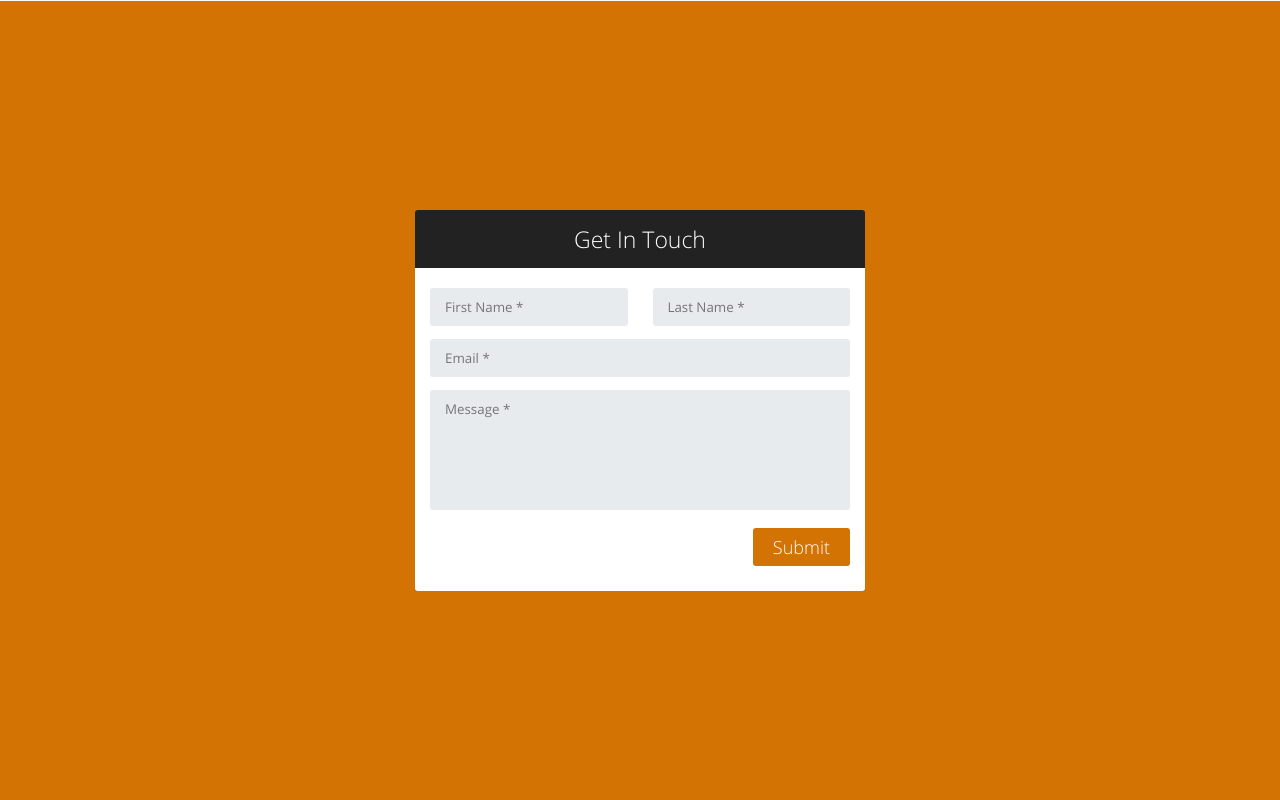
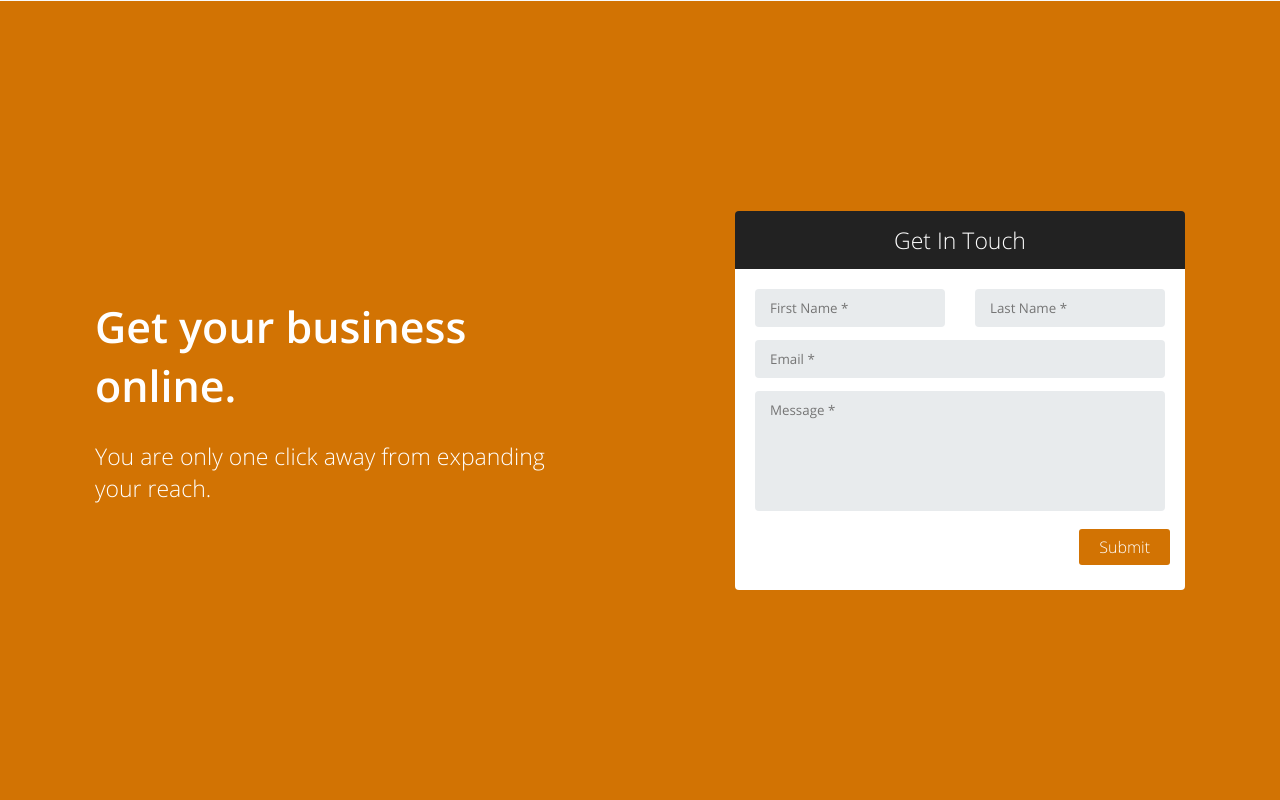
Before and after one commit to kenneth27dunne/github4nubs2, a PHP site: page / in a window 1280 px wide. Shown: the part 2493-3293 px from the top of the page. Run offline with PHP 8.4, Linux system fonts and the light colour scheme; some libraries are stand-ins or nearby versions.

Commit message:
finished get in  touch section on homepage

```diff
--- a/index.php
+++ b/index.php
@@ -101,6 +101,12 @@
 
 		<!--- Quote Area--->
 		<div class="request-quote-container">
+
+			<div class="quote_hero_text">
+				<h1>Get your business online.</h1>
+				<h3>You are only one click away from expanding your reach.</h3>
+			</div>
+
 			<div class="hompage-contact-form">
 					<div class="contact-form-heading">
 						<h2>Get In Touch</h2>
--- a/styles/_homepage.sass
+++ b/styles/_homepage.sass
@@ -246,11 +246,26 @@
   -webkit-justify-content: space-around
   justify-content: space-around
   background-color: $accent
+  .quote_hero_text
+    color: #fff
+    max-width: 450px
+    text-align: left
+    h1
+      font:
+        family: "OpenSans-SemiBold"
+        size: 43px
+      margin-bottom: 25px
+    h3
+      font:
+        family: "OpenSans-Light"
+        weight: 100
+        size: 23px
+
   .hompage-contact-form
     padding: 0
     max-width: 450px
     .contact-form-heading
-      border-radius: 3px 3px 0px 0px
+      border-radius: 4px 4px 0px 0px
       background-color: #222
       width: 100%
       text-align: center
@@ -268,12 +283,12 @@
       padding: 20px 0
       margin: 0
       background-color: #fff
-      border-radius: 0px 0px 3px 3px
+      border-radius: 0px 0px 4px 4px
       width: 100%
       input[type="text"], input[type="email"], textarea
         padding: 10px 15px
-        margin: 0 15px
-        border-radius: 3px
+        margin: 0 20px
+        border-radius: 4px
         border: none
         background-color: #e8ebed
         resize: none
@@ -292,7 +307,7 @@
           border-radius: 3px
           font:
             family: "OpenSans-Light"
-            size: 18px
+            size: 16px
       .email_input_holder
         display: -webkit-flex
         display: flex
--- a/styles/style.css
+++ b/styles/style.css
@@ -322,11 +322,23 @@ a {
   -webkit-justify-content: space-around;
   justify-content: space-around;
   background-color: #d27303; }
+  .request-quote-container .quote_hero_text {
+    color: #fff;
+    max-width: 450px;
+    text-align: left; }
+    .request-quote-container .quote_hero_text h1 {
+      font-family: "OpenSans-SemiBold";
+      font-size: 43px;
+      margin-bottom: 25px; }
+    .request-quote-container .quote_hero_text h3 {
+      font-family: "OpenSans-Light";
+      font-weight: 100;
+      font-size: 23px; }
   .request-quote-container .hompage-contact-form {
     padding: 0;
     max-width: 450px; }
     .request-quote-container .hompage-contact-form .contact-form-heading {
-      border-radius: 3px 3px 0px 0px;
+      border-radius: 4px 4px 0px 0px;
       background-color: #222;
       width: 100%;
       text-align: center;
@@ -343,12 +355,12 @@ a {
       padding: 20px 0;
       margin: 0;
       background-color: #fff;
-      border-radius: 0px 0px 3px 3px;
+      border-radius: 0px 0px 4px 4px;
       width: 100%; }
       .request-quote-container .hompage-contact-form .contact-form-content input[type="text"], .request-quote-container .hompage-contact-form .contact-form-content input[type="email"], .request-quote-container .hompage-contact-form .contact-form-content textarea {
         padding: 10px 15px;
-        margin: 0 15px;
-        border-radius: 3px;
+        margin: 0 20px;
+        border-radius: 4px;
         border: none;
         background-color: #e8ebed;
         resize: none;
@@ -366,7 +378,7 @@ a {
           border: none;
           border-radius: 3px;
           font-family: "OpenSans-Light";
-          font-size: 18px; }
+          font-size: 16px; }
       .request-quote-container .hompage-contact-form .contact-form-content .email_input_holder {
         display: -webkit-flex;
         display: flex;
```
Also changed, not shown: 1 other file.
